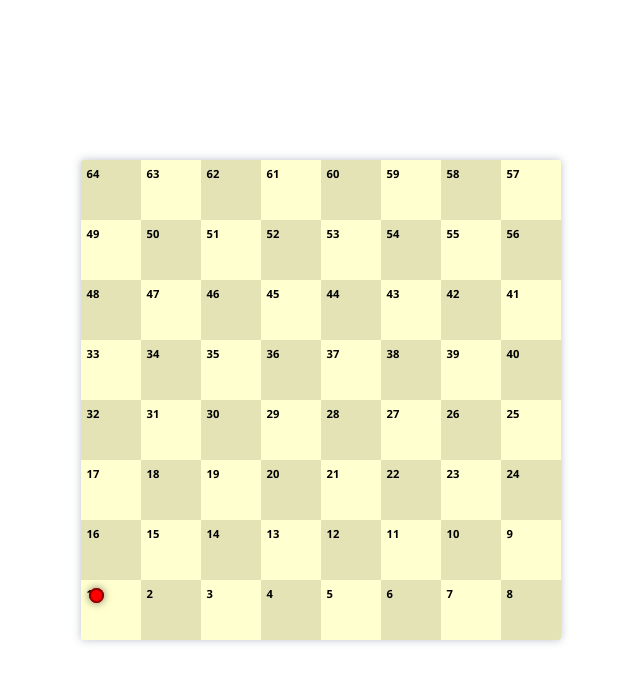
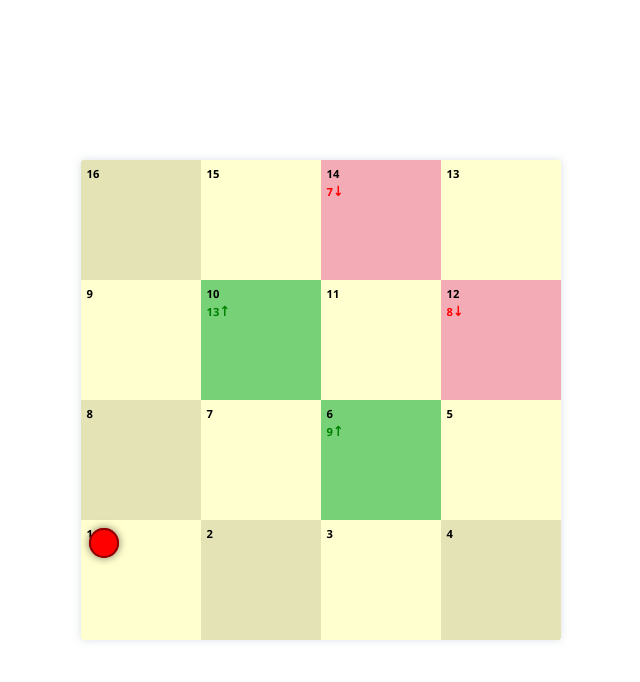
Before and after one commit to raphaelaleixo/vue-snakes-and-ladders, a Vue app: page / in a window 1280 px wide. Shown: the top 682 px of the page, without its empty margins (319-959 px from the left). Built offline with nearby package versions, Linux system fonts and the light colour scheme.

Commit message:
Changes to the game board

```diff
--- a/src/App.vue
+++ b/src/App.vue
@@ -1,15 +1,22 @@
 <template>
   <div id="app">
-    <div class="grid" :style="{'grid-template-areas':boardGrid}">
-      <div
-        class="grid__item"
-        :style="{'grid-area':'square'+(square)}"
-        v-for="(square,index) in boardSquares"
-        :key="index"
-      >{{square}}</div>
+    <transition-group name="list-complete"
+      tag="div"
+      class="grid"
+      :style="{'grid-template-areas':boardGrid}">
+      <div class="grid__item square"
+        :class="{'square--higher':square.type === 'higher','square--lower':square.type==='lower' }"
+        :style="{'grid-area':'square'+(square.number)}"
+        v-for="(square) in gameBoard"
+        :key="square.number">
+        {{square.number}}
+        <span v-if="square.to"
+          class="square__to">{{square.to}}</span>
       </div>
-    <transition-group name="list-complete" class="grid" tag="div" :style="{'grid-template-areas':boardGrid}">
-      <div class="piece" @click="walkTo(3)" key="piece1" :style="{'grid-area':'square'+position}"></div>
+      <div class="piece"
+        @click="walkTo(3)"
+        key="piece1"
+        :style="{'grid-area':'square'+position}"></div>
     </transition-group>
   </div>
 </template>
@@ -18,24 +25,28 @@
   let timeout;
   export default {
     name: "app",
-  data() {
+    data () {
       return {
-      board:8,
+        gameBoard: [],
+        board: 4,
         position: 1,
-      walked:0,
-      specialSquares:[]
+        walked: 0,
+        tries: 0,
+        specialSquares: [],
+        dice1: 1,
+        dice2: 1
       }
     },
     computed: {
-    boardSquares() {
+      boardSquares () {
         return this.board * this.board;
       },
-    boardGrid() {
+      boardGrid () {
         let grid = "";
         for (let i = this.board - 1; i >= 0; i--) {
           let boardRow = '"';
           if (i % 2 === 0) {
-          for (let k = i * this.board + 1; k < this.board * i + this.board + 1; k++ ) {
+            for (let k = i * this.board + 1; k < this.board * i + this.board + 1; k++) {
               boardRow += " square" + k;
             }
             boardRow += '"';
@@ -51,104 +62,197 @@ export default {
       }
     },
     methods: {
-    walkTo(number) {
-      this.walked = number;
+      rollDice () {
+        this.dice1 = Math.floor(Math.random() * 6) + 1;
+        this.dice2 = Math.floor(Math.random() * 6) + 1;
+      },
+      walkTo () {
+        this.rollDice();
+        this.walked = this.dice1 + this.dice2;
         this.trywalk()
       },
-    trywalk() {
+      trywalk () {
         clearTimeout(timeout)
         if (this.walked > 0) {
-        this.walked --;
           this.position++;
           if (this.position > this.boardSquares) {
-          this.position= this.boardSquares;
-        }
+            this.position--;
+            this.bounceBack()
+          } else {
+            this.walked--;
             timeout = setTimeout(() => this.trywalk(), 300);
           }
+        } else {
+          this.checkPosition()
+        }
       },
-    chooseRandomSquare(higherOrLower, numberToCompare) {
-      let specialSquare = Math.floor(Math.random() * this.boardSquares) + 1;
-      if ((higherOrLower==='higher' && specialSquare < numberToCompare) || this.specialSquares.includes(specialSquare)) {
-        return this.chooseRandomSquare('higher',numberToCompare)
+      bounceBack () {
+        clearTimeout(timeout)
+        if (this.walked > 0) {
+          this.position--;
+          this.walked--;
+          timeout = setTimeout(() => this.bounceBack(), 300);
+        } else {
+          this.checkPosition()
         }
-      else if ((higherOrLower==='lower' && specialSquare > numberToCompare) || this.specialSquares.includes(specialSquare)) {
-        return this.chooseRandomSquare('lower',numberToCompare)
+      },
+      checkPosition () {
+        let specialPositions = this.gameBoard.map(item => item.from);
+        if (specialPositions.includes(this.position)) {
+          let rule = this.gameBoard.filter(item => item.from === this.position)
+          this.position = rule[0].to
+        }
+      },
+      chooseRandomSquare (higherOrLower, numberToCompare) {
+        this.tries++;
+        if (numberToCompare === 'error' || this.tries > 10) {
+          this.tries = 0;
+          return 'error';
+        }
+        let specialSquare = Math.floor(Math.random() * (this.boardSquares - 3)) + 2;
+        if ((higherOrLower === 'higher' && specialSquare < numberToCompare) || this.specialSquares.includes(specialSquare)) {
+          return this.chooseRandomSquare(higherOrLower, numberToCompare)
+        }
+        else if ((higherOrLower === 'lower' && specialSquare > numberToCompare) || this.specialSquares.includes(specialSquare)) {
+          return this.chooseRandomSquare(higherOrLower, numberToCompare)
         }
         else if (this.specialSquares.includes(specialSquare)) {
-        return this.chooseRandomSquare()
+          return this.chooseRandomSquare(higherOrLower, numberToCompare);
         }
         else {
-        this.specialSquares = [specialSquare,...this.specialSquares]
+          this.specialSquares = [specialSquare, ...this.specialSquares]
           return specialSquare;
         }
       },
-    createLadder() {
-      let firstNumber = this.chooseRandomSquare();
-      let secondNumber = this.chooseRandomSquare('higher',firstNumber);
+      createGameBoard () {
+        for (let i = 1; i < this.boardSquares + 1; i++) {
+          this.gameBoard = [...this.gameBoard, {
+            number: i
+          }]
         }
       },
-  mounted() {
-    this.createLadder();
-    this.createLadder();
+      createSpecialSquare (higherOrLower) {
+        let firstNumber = this.chooseRandomSquare();
+        let secondNumber = this.chooseRandomSquare(higherOrLower, firstNumber);
+        if (secondNumber === 'error') {
+          this.createSpecialSquare(higherOrLower);
+        }
+        else {
+          this.gameBoard = this.gameBoard.map(item => item.number === firstNumber ? { ...item, from: firstNumber, to: secondNumber, type: higherOrLower } : item)
+        }
+      },
+    },
+    mounted () {
+      this.createGameBoard();
+      for (let i = 0; i < Math.floor(this.board / 2); i++) {
+        this.createSpecialSquare('higher');
+        this.createSpecialSquare('lower');
+      }
     }
   };
 </script>
 
 <style>
+  * {
+    box-sizing: border-box;
+  }
   .grid {
-  height:30em;
-  width:30em;
+    height: 30em;
+    width: 30em;
     display: grid;
     position: absolute;
     box-shadow: 0 0 0.5em 0 #77889942;
-  border-radius:3px;
+    border-radius: 3px;
     top: 50%;
     left: 50%;
-  transform:translate(-50%,-50%);
-  overflow:hidden;
+    transform: translate(-50%, -50%);
+    overflow: hidden;
   }
 
   .grid__item {
-  background:#ffffcf;
-  padding:0.5em;
-  font-size:0.7em;
-  font-family:'Segoe UI', Tahoma, Geneva, Verdana, sans-serif;
+    background: #ffffcf;
+    padding: 0.5em;
+    font-size: 0.7em;
+    font-family: "Segoe UI", Tahoma, Geneva, Verdana, sans-serif;
     font-weight: bolder;
   }
 
   .grid__item:nth-child(even) {
-  background:#e3e3b6
+    background: #e3e3b6;
+  }
+
+  .square--higher {
+    background: lightgreen;
+  }
+
+  .square--higher:nth-child(even) {
+    background: #77d277;
+  }
+
+  .square--lower {
+    background: lightpink;
+  }
+
+  .square--lower:nth-child(even) {
+    background: #f3abb6;
+  }
+
+  .square__to {
+    position: absolute;
+    color: green;
+    display: block;
+  }
+
+  .square__to:after {
+    content: "\2191";
+    font-size: 1.25em;
+  }
+
+  .square--lower {
+    background: lightpink;
+  }
+  .square--lower .square__to {
+    color: red;
+  }
+  .square--lower .square__to:after {
+    content: "\2193";
   }
 
   .piece {
     transition: all 0.3s;
-  position:relative;
+    position: relative;
   }
 
   .piece:before {
-  content:'';
-  position:absolute;
-  width:25%;
-  height:25%;
+    content: "";
+    position: absolute;
+    width: 25%;
+    height: 25%;
     background: red;
-  top:0.5em;
-  left:0.5em;
-  border-radius:50%;
-  box-shadow:inset 0 0 0 2px darkred, 0 0 0.5em 0 #00000088;
+    top: 0.5em;
+    left: 0.5em;
+    border-radius: 50%;
+    box-shadow: inset 0 0 0 2px darkred, 0 0 0.5em 0 #00000088;
   }
 
   .list-complete-leave-active {
     position: absolute;
-  pointer-events:none;
+    pointer-events: none;
   }
 
-.list-complete-move:before{
-  animation: walk 0.3s linear 0s
+  .list-complete-move:before {
+    animation: walk 0.3s linear 0s;
   }
 
   @keyframes walk {
-    0%   {transform:scale(1)}
-    50%  {transform:scale(1.5)}
-    100% {transform:scale(1)}
+    0% {
+      transform: scale(1);
+    }
+    50% {
+      transform: scale(1.5);
+    }
+    100% {
+      transform: scale(1);
+    }
   }
 </style>
```
Also changed, not shown: 1 other file (tests, documents, lock files or other folders). Lines whose indentation alone changed are shown as unchanged.
